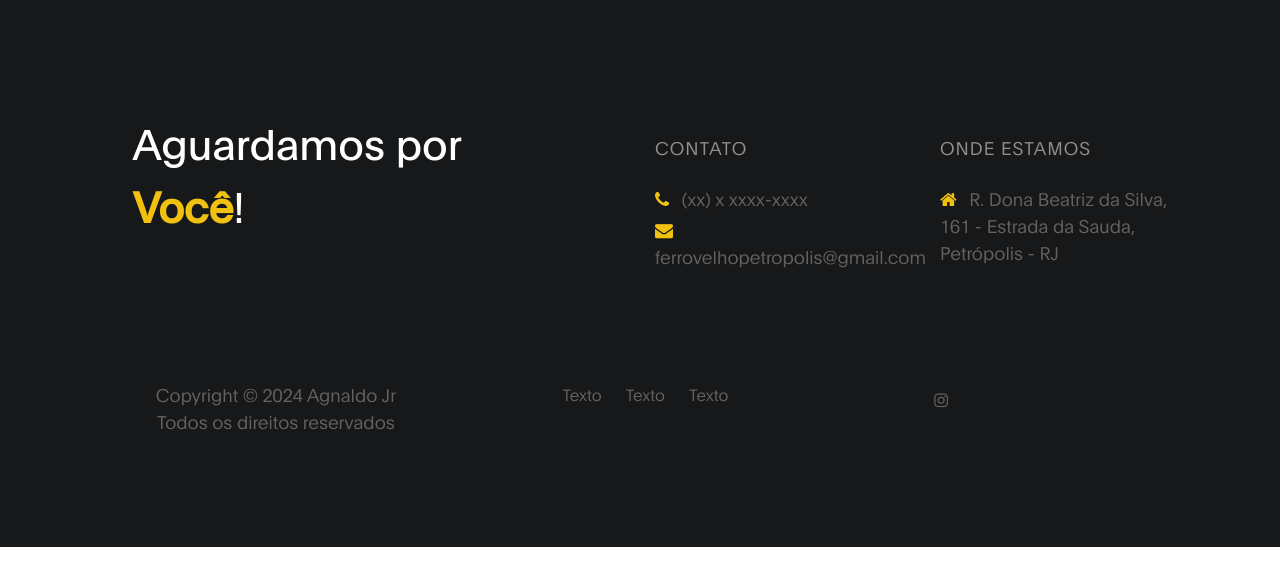
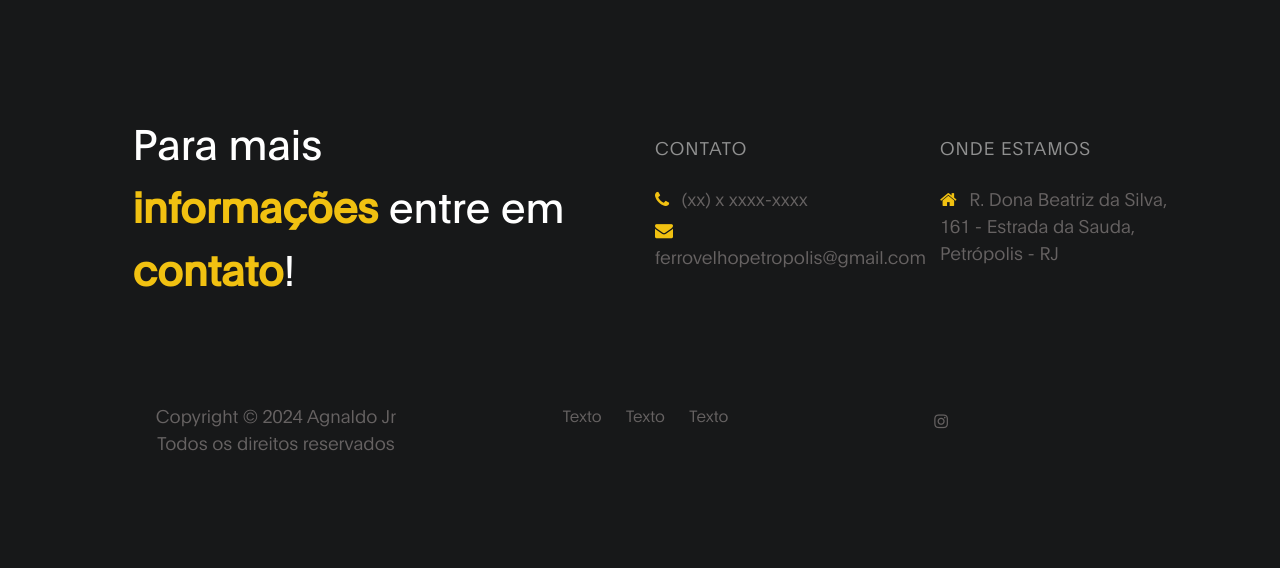
Before and after one commit to Agnaldo-Jr/pedro.github.io, a plain HTML site: page index.html in a window 1280 px wide. Shown: the part 4049-4617 px from the top of the page. Before the commit the page ends 4596 px from the top, so only its background shows below. Drawn offline with Linux system fonts and the light colour scheme.

Commit message:
Update index.html

```diff
--- a/index.html
+++ b/index.html
@@ -258,7 +258,7 @@
                <div class="row">
 
                     <div class="col-lg-5 mx-lg-auto col-md-8 col-10">
-                         <h1 class="text-white" data-aos="fade-up" data-aos-delay="100">Aguardamos por <strong>Você</strong>!</h1>
+                         <h1 class="text-white" data-aos="fade-up" data-aos-delay="100">Para mais <strong>informações</strong> entre em <strong>contato</strong>!</h1>
                     </div>
 
                     <div class="col-lg-3 col-md-6 col-12" data-aos="fade-up" data-aos-delay="200">
```
